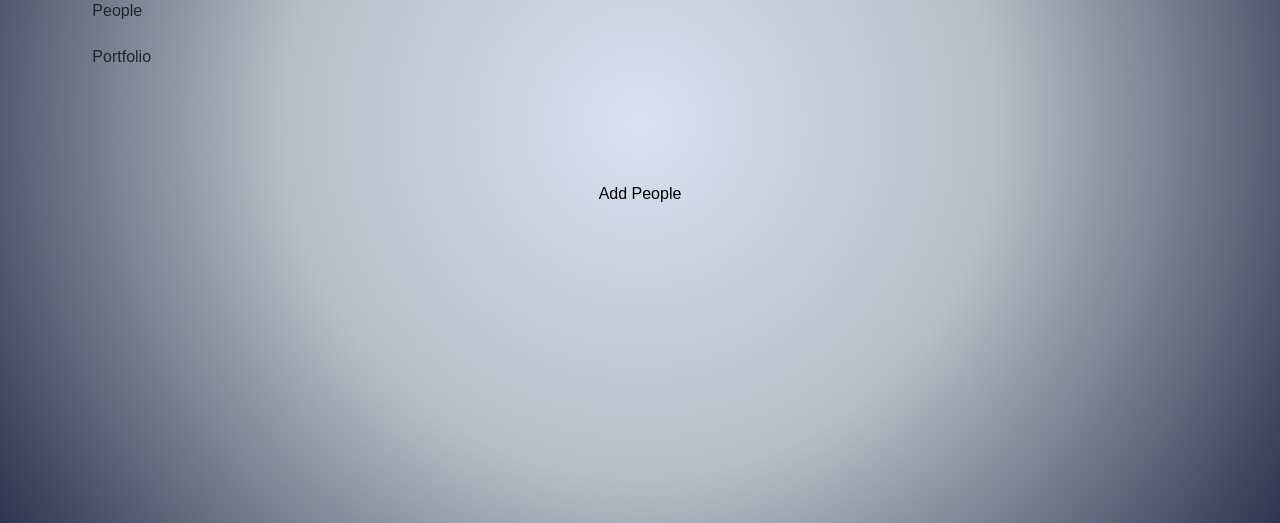
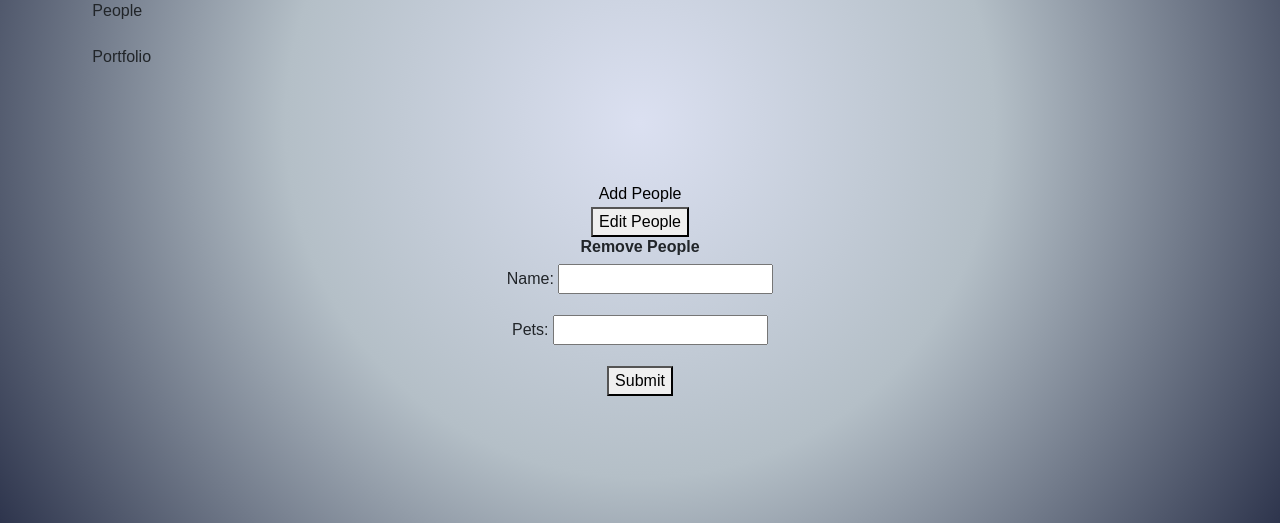
Before and after one commit to JackieCZhou/LiveTree, a PHP site: page / in a window 1280 px wide. Shown: the part 277-800 px from the top of the page. Run offline with PHP 8.4, Linux system fonts and the light colour scheme; some libraries are stand-ins or nearby versions.

Commit message:
add form broke, reverting

```diff
--- a/index.html
+++ b/index.html
@@ -10,9 +10,9 @@
 
 
     <!-- include only the Firebase features as you need -->
-    <script src="https://www.gstatic.com/firebasejs/7.6.2/firebase-auth.js"></script>
-    <script src="https://www.gstatic.com/firebasejs/7.6.2/firebase-firestore.js"></script>
-    <script defer src="https://www.gstatic.com/firebasejs/7.6.2/firebase-database.js"></script>
+    <script defer src="/__/firebase/7.6.1/firebase-auth.js"></script>
+    <script defer src="/__/firebase/7.6.1/firebase-database.js"></script>
+    <script defer src="/__/firebase/7.6.1/firebase-firestore.js"></script>
 
 
     <!-- initialize the SDK after all desired features are loaded -->
@@ -29,7 +29,7 @@
 
 <body>
     <!-- update the version number as needed -->
-    <script src="https://www.gstatic.com/firebasejs/7.6.2/firebase-app.js"></script>
+    <script src="/__/firebase/7.6.1/firebase-app.js"></script>
     <script>
         const config = {
             apiKey: "AIzaSyAG-qx615hR4eDgP1DAmPKhw0Js-o-DFyM",
@@ -127,6 +127,36 @@
                 </div>
             </div>
         </div>
+    </div>
+
+    <div class="container" id="removePeople">
+            <div class="row">
+                <div class="col-12" style="text-align: center;">
+                    <button id="formButton2" style="color: none !important">Edit People</button>
+                    <br>
+                </div>
+                <div class="col-12">
+                    <div class="container">
+                        <div id="form2">
+                            <h6><strong>Remove People</strong></h6>
+                            <form id="removeForm">
+                                <p>
+                                    <label>Name: </label>
+                                    <input type="text" id="name">
+                                </p>
+                                <p>
+                                    <label>Pets: </label>
+                                    <input type="number" id="number">
+                                </p>
+                                <p>
+                                    <button id="submit" style="color: none !important">Submit</button>
+                                </p>
+                            </form>
+                        </div>
+                    </div>
+                </div>
+            </div>
+        </div>
 
 
 
--- a/public/app.js
+++ b/public/app.js
@@ -56,6 +56,8 @@ document.getElementById("contactForm").addEventListener("submit", event => {
         });
 
 });
+
+
 
 // Testing query for individual people
 
--- a/public/style.css
+++ b/public/style.css
@@ -22,7 +22,7 @@ h1 {
 
 }
 
-.col-12, #formButton, b {
+.col-12, #formButton, b, #formbutton2 {
     background: none !important;
     text-align: center;
     border: none;
```
Also changed, not shown: public/index.html (+2 -23 lines). Lines whose indentation alone changed are shown as unchanged.
